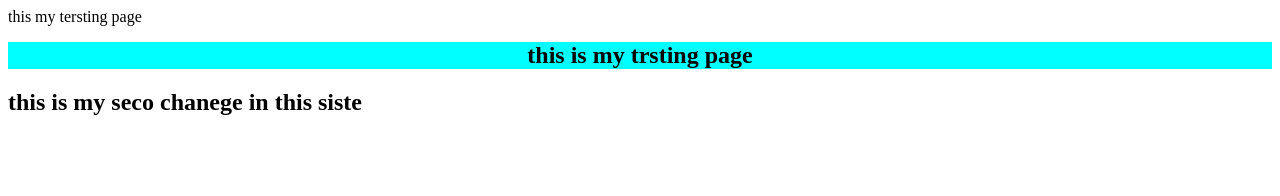
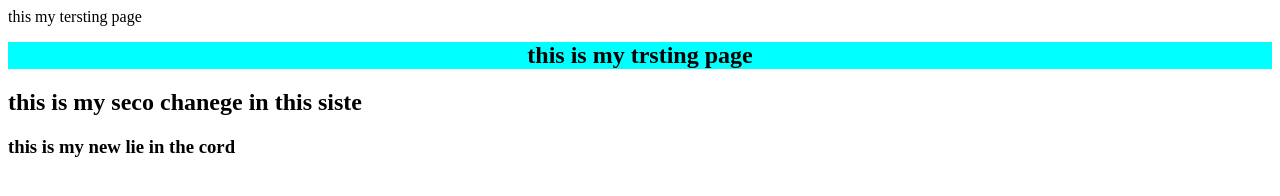
Before and after one commit to Abuzer5/name-, a plain HTML site: page go.html in a window 1280 px wide. Drawn offline with Linux system fonts and the light colour scheme.

Commit message:
Update go.html add new line

```diff
--- a/go.html
+++ b/go.html
@@ -21,5 +21,6 @@
         <h2>
             this is my seco chanege  in  this siste
         </h2>
+        <h3> this is my new lie in the cord </h3>
     </body>
 </html>
```
